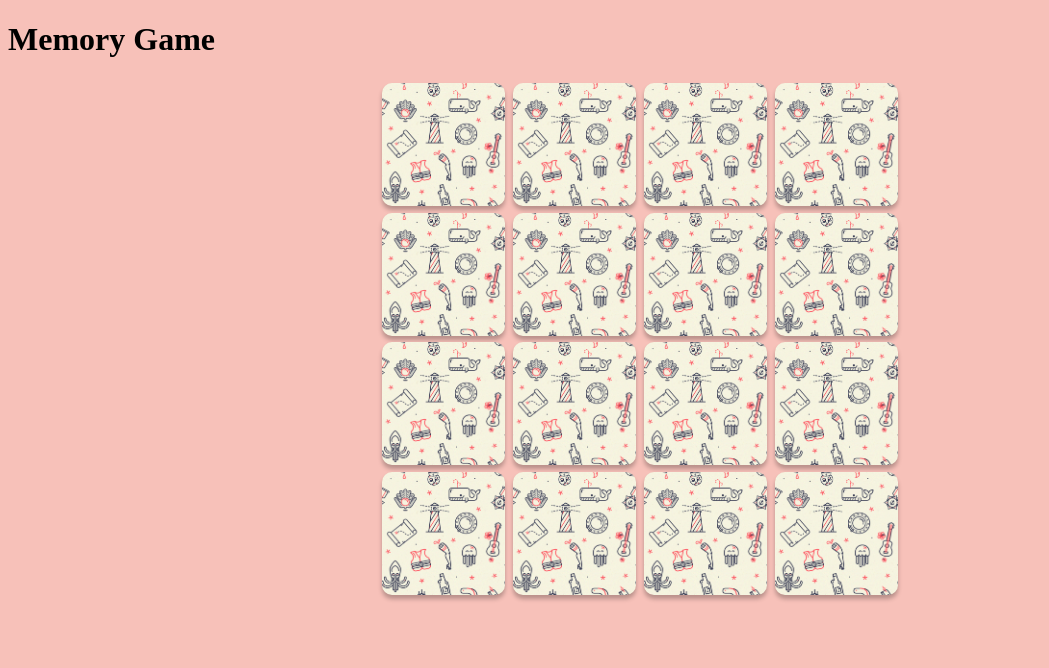
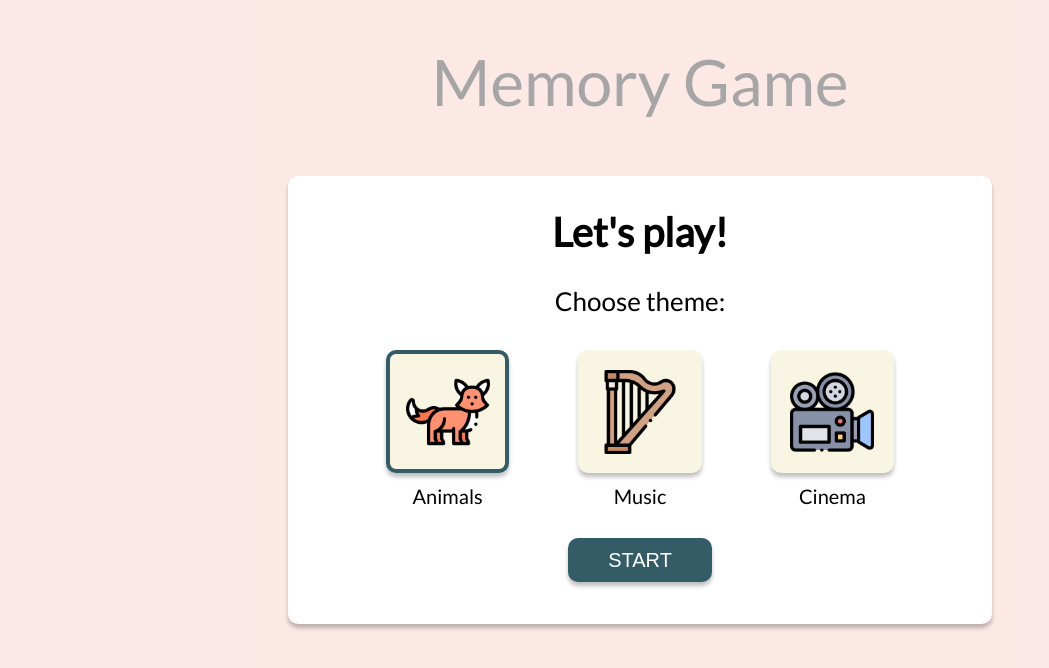
Before and after one commit to aksrugiw/memory-game, a website with bundled scripts: page index.html in a window 1280 px wide. Shown: the whole page, without its empty margins (0-1049 px from the left). Built offline with nearby package versions, Linux system fonts and the light colour scheme; files whose address does not match are found by name.

Commit message:
Add start modal

```diff
--- a/assets/styles/main.css
+++ b/assets/styles/main.css
@@ -1,5 +1,15 @@
+@import url('https://fonts.googleapis.com/css2?family=Lato&display=swap');
+
 body {
   background-color: #f7c1b9;
+  font-family: Lato, sans-serif;
+}
+
+.title {
+  font-size: 64px;
+  line-height: 77px;
+  font-weight: 400;
+  text-align: center;
 }
 .card-row {
   display: flex;
@@ -30,6 +40,7 @@ body {
   align-items: center;
   box-shadow: 0px 4px 4px rgba(0, 0, 0, 0.25);
   border-radius: 10px;
+  background-color: #f8f5e2;
 }
 
 .card .content {
@@ -50,10 +61,8 @@ body {
 
 .card-keep,
 .card-on {
-  background-color: #f8f5e2;
   background-image: none;
 }
-
 .card-back .content {
   visibility: hidden;
 }
@@ -62,3 +71,90 @@ body {
 .card-keep .content {
   visibility: visible;
 }
+
+.overlay {
+  display: none;
+  position: absolute;
+  background: rgba(255, 255, 255, 0.65);
+  width: 100%;
+  height: 100%;
+  top: 0;
+  left: 0;
+  justify-content: center;
+  align-items: center;
+}
+
+.overlay.show {
+  display: flex;
+}
+
+.modal {
+  display: none;
+  flex-direction: column;
+  align-items: center;
+  padding: 2em;
+  background: #ffffff;
+  box-shadow: 0px 4px 4px rgba(0, 0, 0, 0.25);
+  border-radius: 10px;
+  width: 40em;
+  height: 24em;
+}
+
+.modal-header {
+  margin-top: 0;
+  margin-bottom: 30px;
+  font-weight: 600;
+  font-size: 40px;
+  line-height: 48px;
+}
+
+.modal-body {
+  display: flex;
+  flex-direction: column;
+  align-items: center;
+  width: 100%;
+}
+
+.modal-content {
+  margin: 0 auto 30px;
+  font-weight: normal;
+  font-size: 26px;
+  line-height: 31px;
+}
+
+.modal-themes {
+  display: flex;
+  justify-content: space-evenly;
+  width: 100%;
+  margin-bottom: 30px;
+}
+
+.theme.chosen .card,
+.theme:hover .card {
+  border: 4px solid #335c67;
+  box-sizing: border-box;
+}
+
+.card-title {
+  font-size: 20px;
+  line-height: 24px;
+  text-align: center;
+  margin: 11px auto 0;
+}
+
+.modal-button {
+  background: #335c67;
+  box-shadow: 0px 4px 4px rgba(0, 0, 0, 0.25);
+  border-radius: 10px;
+  border: none;
+  padding: 10px 40px;
+  color: #fff;
+  text-transform: uppercase;
+  font-size: 20px;
+  line-height: 24px;
+  margin-bottom: 30px;
+}
+
+.show .modal {
+  display: flex;
+}
--- a/index.html
+++ b/index.html
@@ -10,8 +10,39 @@
 </head>
 
 <body>
-  <h1>Memory Game</h1>
-  <main class="main"></main>
+  <h1 class="title">Memory Game</h1>
+  <main class="main">
+    <div class="overlay show">
+      <div class="modal">
+        <h2 class="modal-header">Let's play!</h2>
+        <div class="modal-body">
+          <p class="modal-content">Choose theme:</p>
+          <div class="modal-themes">
+            <div class="theme chosen" data-theme="animals">
+              <div class="card">
+                <img class="content" src="../assets/images/fox.png" alt="fox">
+              </div>
+              <p class="card-title">Animals</p>
+            </div>
+            <div class="theme" data-theme="music">
+              <div class="card">
+                <img class="content" src="../assets/images/harp.png" alt="fox">
+              </div>
+              <p class="card-title">Music</p>
+            </div>
+            <div class="theme" data-theme="cinema">
+              <div class="card">
+                <img class="content" src="../assets/images/camera.png" alt="fox">
+              </div>
+              <p class="card-title">Cinema</p>
+            </div>
+          </div>
+          <button class="modal-button">start</button>
+        </div>
+      </div>
+    </div>
+  </main>
+
   <script src="scripts/main.js" type="module"></script>
 </body>
 
--- a/scripts/main.js
+++ b/scripts/main.js
@@ -12,4 +12,26 @@ function main() {
   memoryGame.setupClickEvents();
 }
 
-window.addEventListener('load', main);
+function startGame() {
+  const overlay = document.querySelector('.overlay');
+  const button = document.querySelector('.modal-button');
+  const themes = document.querySelectorAll('.theme');
+
+  themes.forEach((theme) => {
+    theme.addEventListener('click', (e) => chooseTheme(e));
+  });
+
+  function chooseTheme(e) {
+    themes.forEach((theme) => {
+      theme.classList.remove('chosen');
+    });
+    e.target.parentElement.classList.toggle('chosen');
+  }
+
+  button.addEventListener('click', () => {
+    overlay.classList.remove('show');
+    main();
+  });
+}
+
+window.addEventListener('load', startGame);
```
Also changed, not shown: assets/images/camera.png (added), assets/images/harp.png (added).
